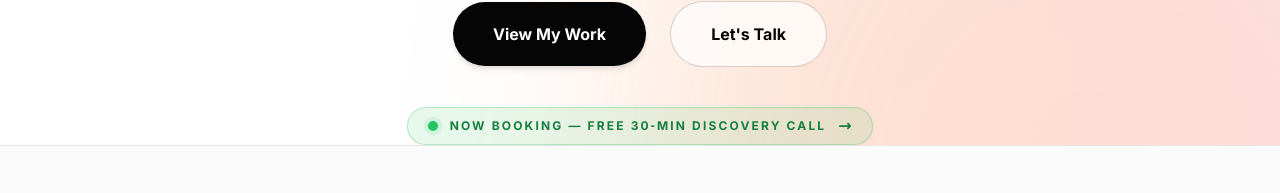
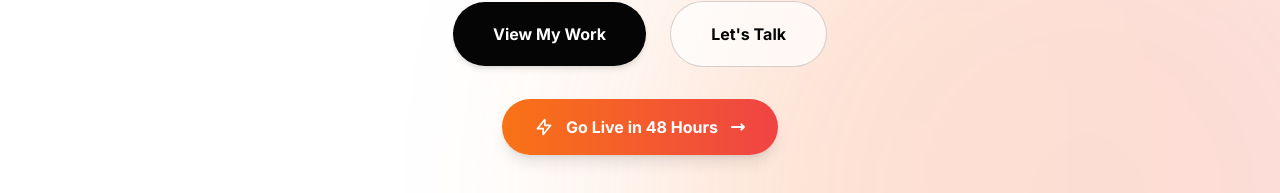
Before and after one commit to ZachAH/Portfolio_2025, a React (Vite) app: page / in a window 1280 px wide. Shown: the part 731-924 px from the top of the page. Built offline with nearby package versions, Linux system fonts and the light colour scheme; no server answers.

Commit message:
updated CTA

```diff
--- a/src/components/hero.jsx
+++ b/src/components/hero.jsx
@@ -132,6 +132,41 @@ const Hero = ({ handleMouseEnter, handleMouseLeave }) => {
           </a>
         </motion.div>
 
+        {/* Templates CTA — high-urgency nudge to the template store */}
+        <motion.div
+          variants={itemVariants}
+          initial="hidden"
+          animate="visible"
+          className="mt-8 flex justify-center"
+        >
+          <Link
+            to="/templates"
+            className="group relative inline-flex items-center gap-3 px-8 py-4 bg-sunset-gradient text-white rounded-full font-bold overflow-hidden transition-all hover:scale-105 active:scale-95 shadow-lg hover:shadow-xl"
+            onMouseEnter={handleMouseEnter}
+            onMouseLeave={handleMouseLeave}
+          >
+            <svg
+              className="w-5 h-5 transition-transform group-hover:-rotate-12"
+              fill="none"
+              stroke="currentColor"
+              viewBox="0 0 24 24"
+              aria-hidden="true"
+            >
+              <path strokeLinecap="round" strokeLinejoin="round" strokeWidth={2} d="M13 10V3L4 14h7v7l9-11h-7z" />
+            </svg>
+            <span>Go Live in 48 Hours</span>
+            <svg
+              className="w-4 h-4 transition-transform group-hover:translate-x-1"
+              fill="none"
+              stroke="currentColor"
+              viewBox="0 0 24 24"
+              aria-hidden="true"
+            >
+              <path strokeLinecap="round" strokeLinejoin="round" strokeWidth={3} d="M17 8l4 4m0 0l-4 4m4-4H3" />
+            </svg>
+          </Link>
+        </motion.div>
+
         {/* Availability Pill — relocated from the top of the hero.
             Sits under the CTAs so visitors encounter it *after* they've
             absorbed the headline + pitch, making it feel like a reward
```
